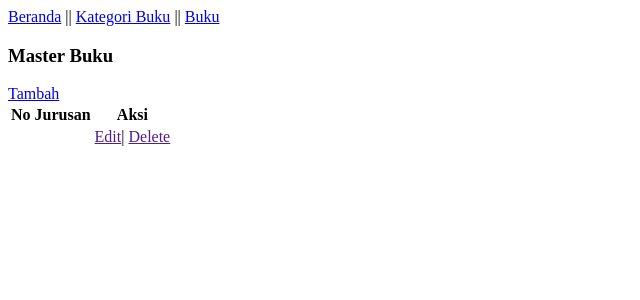
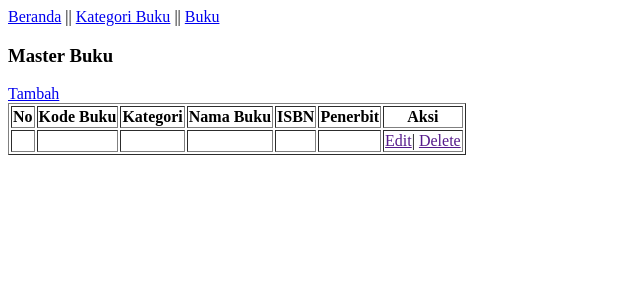
Before and after one commit to anwarfuadi/crud-php-perpustakaan, a PHP site: page /buku/index.php in a window 1280 px wide. Shown: the top 300 px of the page, without its empty margins (0-640 px from the left). Run offline with PHP 8.4, Linux system fonts and the light colour scheme.

Commit message:
update header

```diff
--- a/buku/index.php
+++ b/buku/index.php
@@ -7,11 +7,15 @@
 
     <h3>Master Buku</h3>
     <a href="formAdd.php">Tambah</a>
-    <table>
+    <table border="1">
   <thead>
     <tr>
       <th>No</th>
-      <th>Jurusan</th>
+      <th>Kode Buku</th>
+      <th>Kategori</th>
+      <th>Nama Buku</th>
+      <th>ISBN</th>
+      <th>Penerbit</th>
       <th>Aksi</th>
     </tr>
   </thead>
@@ -19,7 +23,11 @@
 
  <?php //while($buku = $hasil->fetch_assoc()) { ?>
          <tr>
-         <th><?php //echo $i; $i++; ?></th>
+         <td><?php //echo $i; $i++; ?></th>
+         <td> <?php //echo $buku['jur_nama']; ?></td>
+         <td> <?php //echo $buku['jur_nama']; ?></td>
+         <td> <?php //echo $buku['jur_nama']; ?></td>
+         <td> <?php //echo $buku['jur_nama']; ?></td>
          <td> <?php //echo $buku['jur_nama']; ?></td>
          <td>
          <a href="" class="btn btn-warning">Edit</a>|
--- a/header.php
+++ b/header.php
@@ -1,3 +1,3 @@
-<a href="/perpustakaan">Beranda</a> ||
-<a href="/perpustakaan/kategori">Kategori Buku</a> ||
-<a href="/perpustakaan/buku">Buku</a>
+<a href="/crud-php-perpustakaan">Beranda</a> ||
+<a href="/crud-php-perpustakaan/kategori">Kategori Buku</a> ||
+<a href="/crud-php-perpustakaan/buku">Buku</a>
--- a/tools.php
+++ b/tools.php
@@ -1,7 +1,6 @@
 <?php
 //Include CONFIG
-
-
+include('config.php');
 //fungsi INSERT
 
 
```
